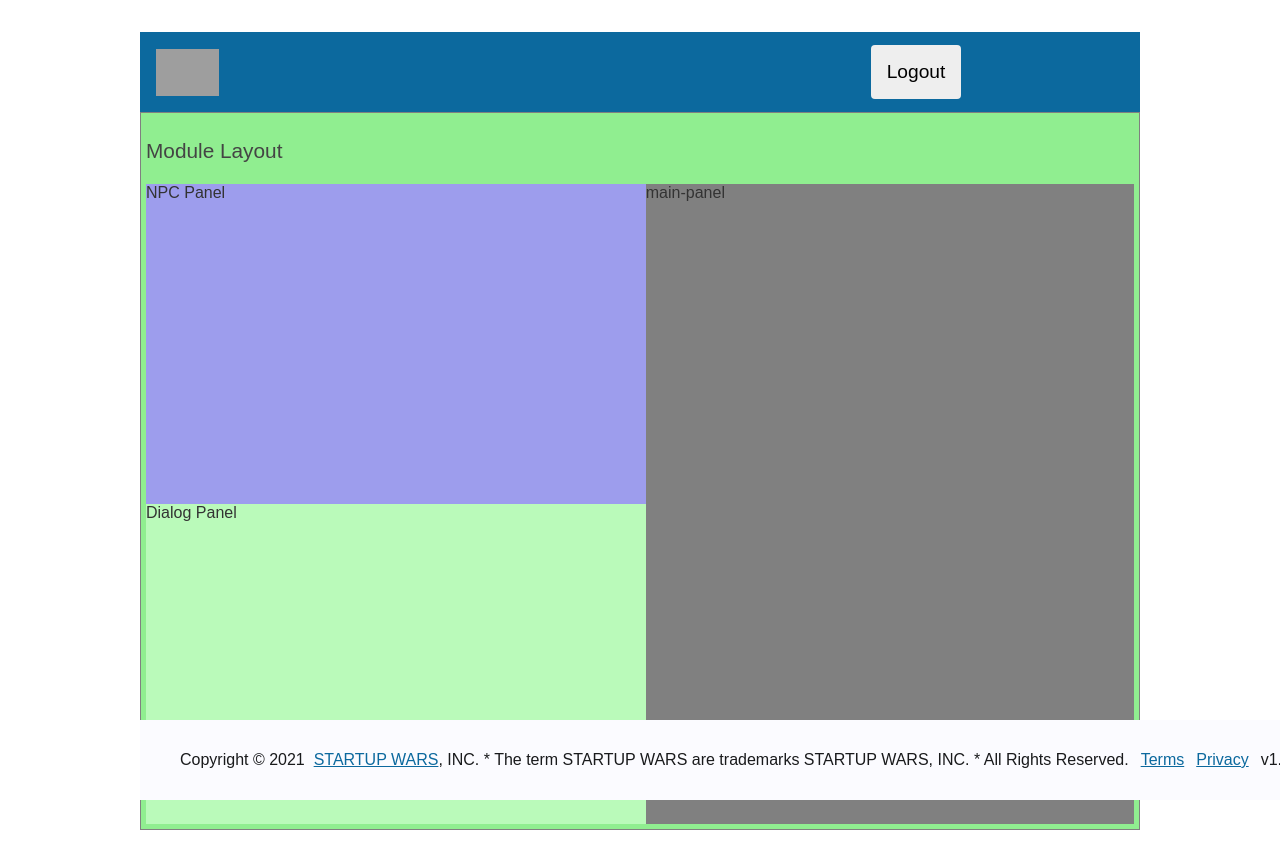
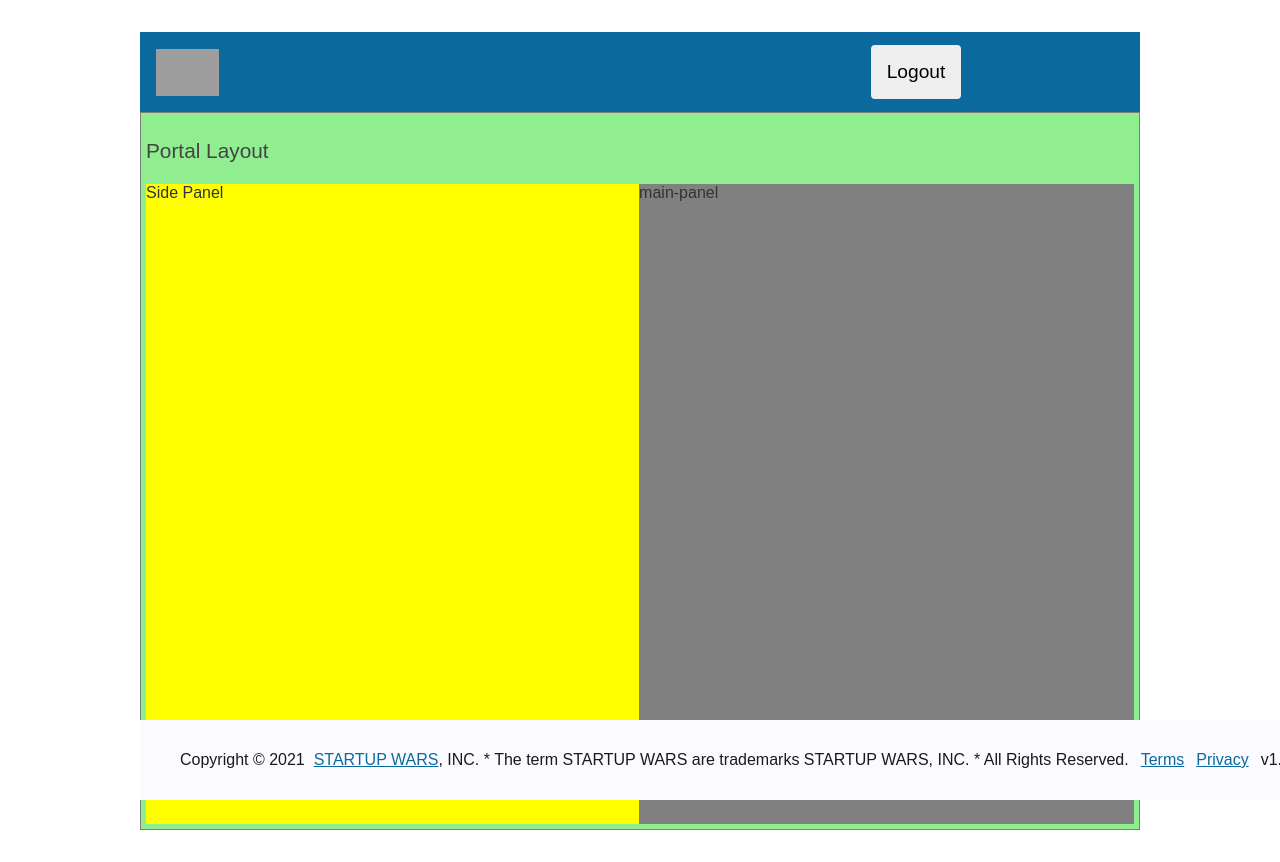
Before and after one commit to jedihacks/dynamic-component, an Angular app: page / in a window 1280 px wide. Built offline with nearby package versions, Linux system fonts and the light colour scheme; grey boxes are pictures that could not be loaded.

Commit message:
poc(): update portal-layout

```diff
--- a/src/app/app.component.ts
+++ b/src/app/app.component.ts
@@ -13,7 +13,7 @@ export class AppComponent implements OnInit {
   constructor(private LayoutService: LayoutService) {}
 
   ngOnInit() {
-    this.layouts = this.LayoutService.getAds();
+    this.layouts = this.LayoutService.getLayouts();
   }
 }
 
--- a/src/app/layout/dynamic-layouts/portal-layout/portal-layout.component.html
+++ b/src/app/layout/dynamic-layouts/portal-layout/portal-layout.component.html
@@ -1,5 +1,11 @@
 <div class="portal-layout">
-    Portal Layout
-    <h4>{{data.headline}}</h4>
-    {{data.body}}
+    <h3>Portal Layout</h3>
+    <div class="parent">
+        <div class="side-panel">
+            Side Panel
+        </div>
+        <div class="main-panel">
+            main-panel
+        </div>
+    </div>
 </div>
--- a/src/app/layout/dynamic-layouts/portal-layout/portal-layout.component.scss
+++ b/src/app/layout/dynamic-layouts/portal-layout/portal-layout.component.scss
@@ -1,9 +1,21 @@
 .portal-layout {
-    border: 1px solid gray;
-    padding: 5px;
-    padding-bottom: 20px;
-    padding-left: 20px;
-    border-radius: 10px;
-    background-color: lightblue;
-    color: black;
-  }
+  border: 1px solid gray;
+  padding: 5px;
+  background-color: lightgreen;
+}
+
+.parent {
+  display: grid;
+  min-width: 100%;
+  min-height: 80vh;
+}
+
+.side-panel {
+  grid-column: 1;
+  background-color: yellow;
+}
+
+.main-panel {
+  grid-column: 2;
+  background-color: grey;
+}
--- a/src/app/layout/layout.service.ts
+++ b/src/app/layout/layout.service.ts
@@ -6,16 +6,16 @@ import { LayoutItem } from './layout-item.class';
 
 @Injectable()
 export class LayoutService {
-  getAds() {
+  getLayouts() {
     return [
+      // new LayoutItem(
+      //   ModuleLayoutComponent,
+      //   { name: 'Module Layout', bio: 'Brave as they come' }
+      // ),
       new LayoutItem(
-        ModuleLayoutComponent,
-        { name: 'Module Layout', bio: 'Brave as they come' }
-      ),
-      // new LayoutItem(
-      //   PortalLayoutComponent,
-      //   { headline: 'Portal Layout', body: 'Submit your resume today!' }
-      // )
+        PortalLayoutComponent,
+        { headline: 'Portal Layout', body: 'Submit your resume today!' }
+      )
     ];
   }
 }
```
Also changed, not shown: 1 other file (tests, documents, lock files or other folders).
